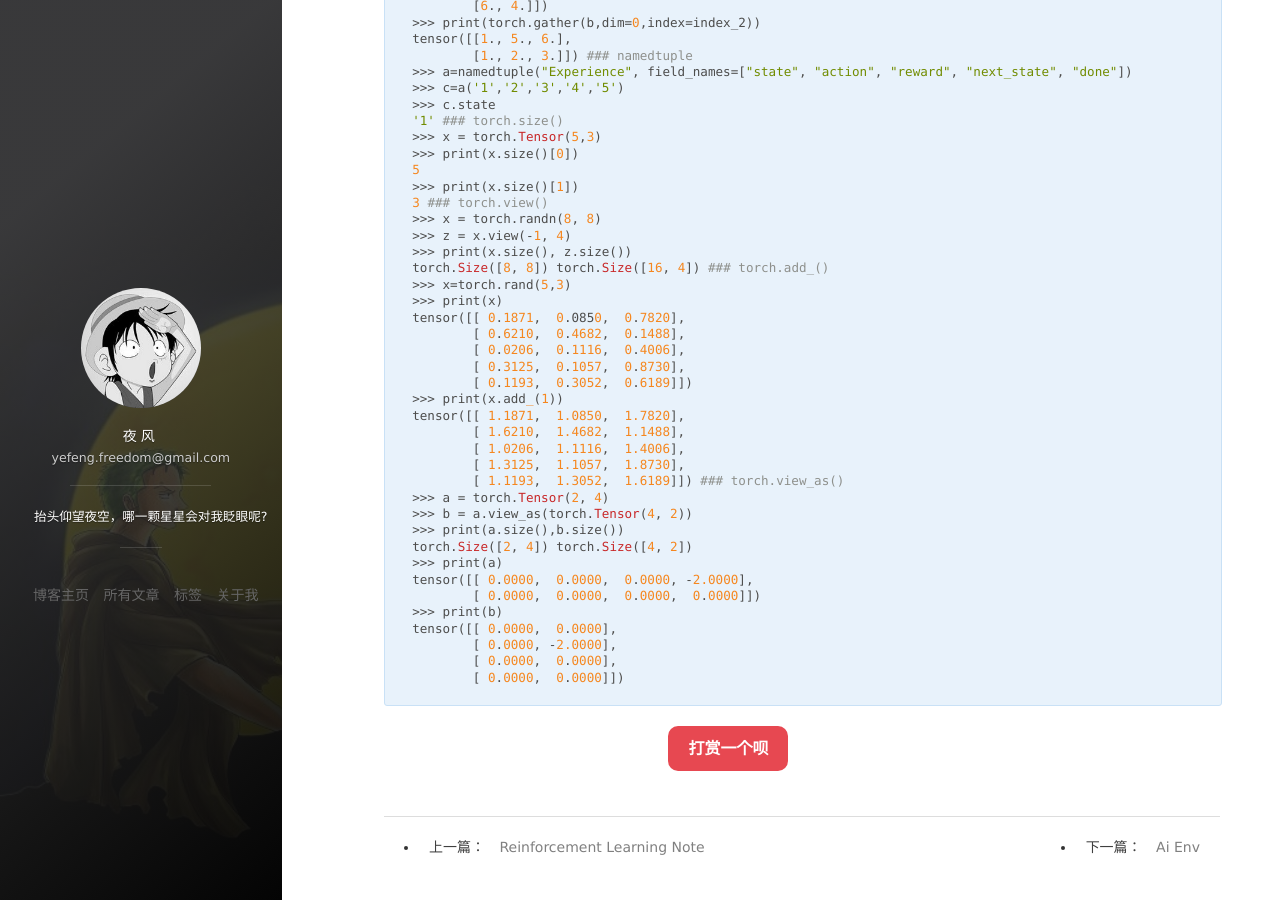
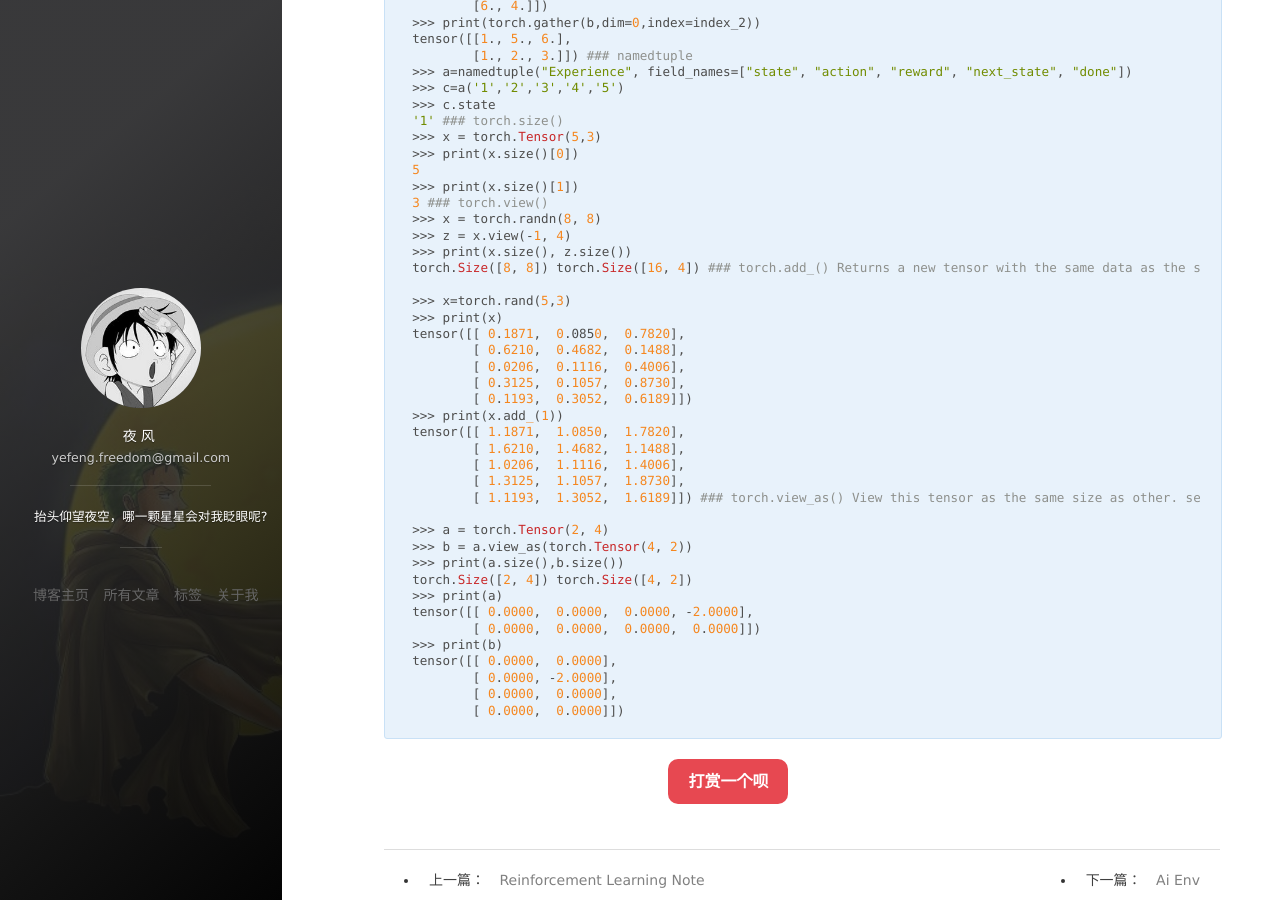
Before and after one commit to yefengjie/yefengjie.github.io, a Jekyll site: the page built from _posts/2018-11-24-ai_pytorch_note.md, in a window 1280 px wide and 900 px high, scrolled down 1448 px. Built offline with Jekyll 4.4.1, drawn with Linux system fonts in a browser that asks for light colours; nearby versions of some CDN libraries; comment, search, counter and statistics services are not loaded.

Commit message:
doc: update torch note

```diff
--- a/_posts/2018-11-24-ai_pytorch_note.md
+++ b/_posts/2018-11-24-ai_pytorch_note.md
@@ -90,6 +90,8 @@
     >>> print(x.size(), z.size())
     torch.Size([8, 8]) torch.Size([16, 4])
 ### torch.add_()
+Returns a new tensor with the same data as the self tensor but of a different shape.
+
     >>> x=torch.rand(5,3)
     >>> print(x)
     tensor([[ 0.1871,  0.0850,  0.7820],
@@ -104,6 +106,8 @@
             [ 1.3125,  1.1057,  1.8730],
             [ 1.1193,  1.3052,  1.6189]])
 ### torch.view_as()
+View this tensor as the same size as other. self.view_as(other) is equivalent to self.view(other.size()).
+
     >>> a = torch.Tensor(2, 4)
     >>> b = a.view_as(torch.Tensor(4, 2))
     >>> print(a.size(),b.size())
```
